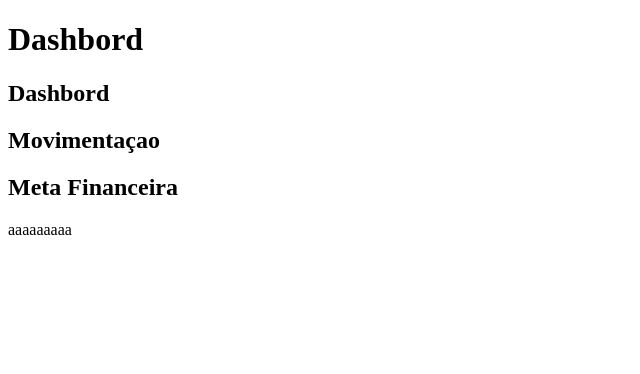
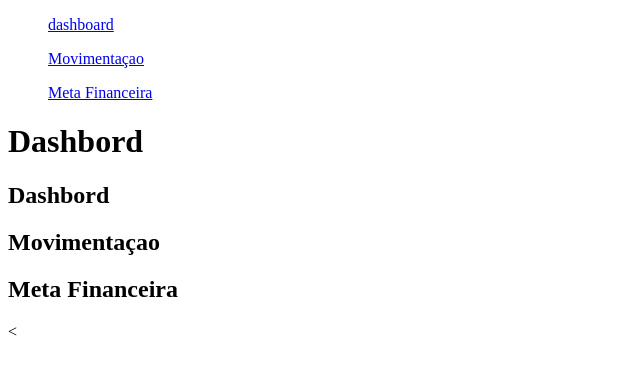
Before and after one commit to betaot/Dashboard-Financeiro, a plain HTML site: page index.html in a window 1280 px wide. Shown: the whole page, without its empty margins (0-640 px from the left). Drawn offline with Linux system fonts and the light colour scheme.

Commit message:
feat nav

```diff
--- a/index.html
+++ b/index.html
@@ -4,13 +4,19 @@
     <meta charset="UTF-8">
     <meta name="viewport" content="width=device-width, initial-scale=1.0">
     <title>Dashbord financeiro</title>
+
+    <nav class="navbar">
+        <ul><a href="#">dashboard</a></ul>
+        <ul><a href="#">Movimentaçao</a></ul>
+        <ul><a href="#">Meta Financeira</a></ul>
+    </nav>
 </head>
 <body>
     <h1>Dashbord </h1>
     <h2>Dashbord</h2>
     <h2>Movimentaçao</h2>
     <h2>Meta Financeira</h2>
-    aaaaaaaaa
+    <
 
 </body>
 </html>
```
